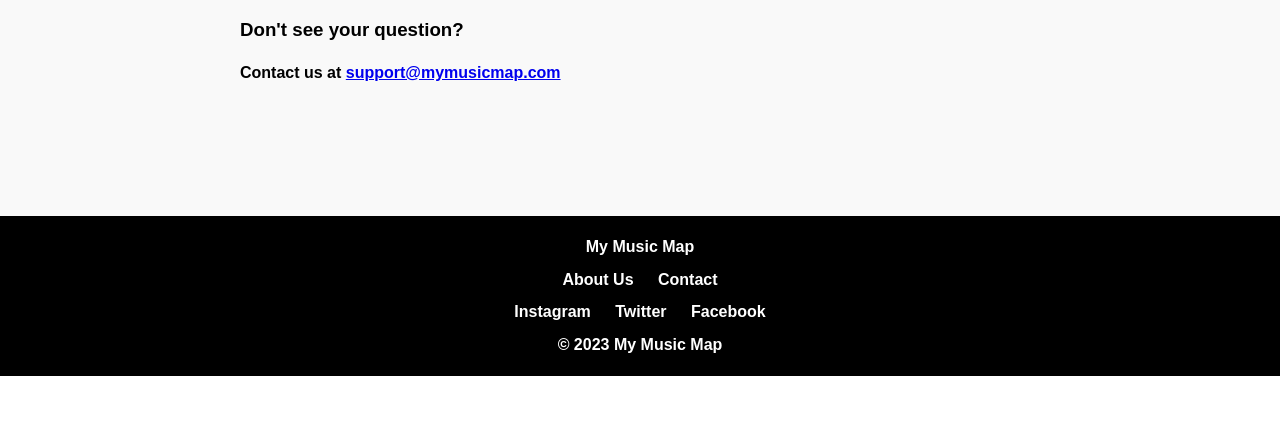
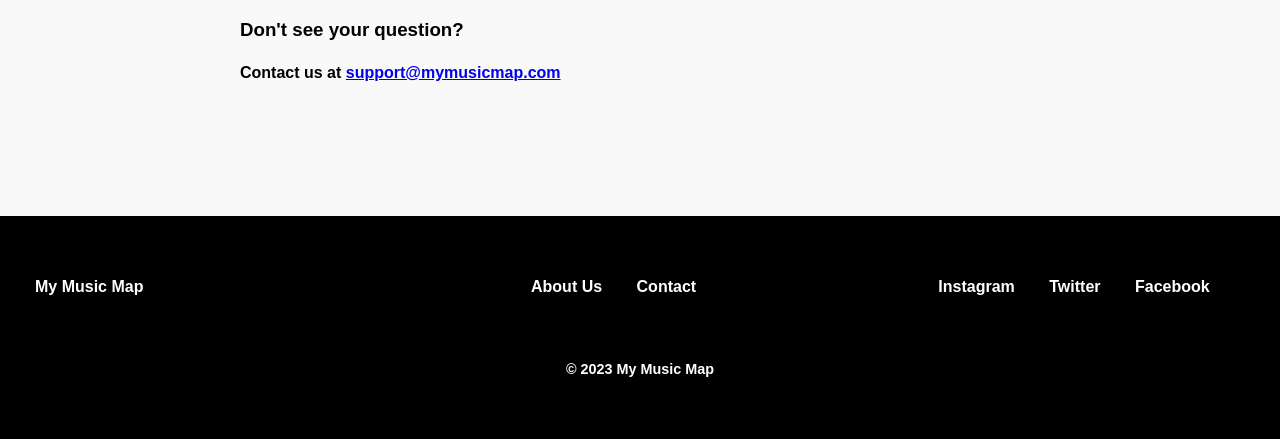
Before and after one commit to tirilrm/spotify-API, a Flask app: page / in a window 1280 px wide. Shown: the part 1747-2186 px from the top of the page. Before the commit the page ends 2123 px from the top, so only its background shows below. Run offline with Flask 3, Linux system fonts and the light colour scheme.

Commit message:
commit for pim styles.css

```diff
--- a/api/static/styles.css
+++ b/api/static/styles.css
@@ -216,20 +216,45 @@ body {
 #mh-footer {
     background-color: #000000; /* Footer background color */
     color: #ffffff; /* Text color */
-    padding: 20px;
+    padding: 60px 20px;
     text-align: center;
+    font-family: var(--font-family);
 }
 
 .mh-footer-hover a {
     color: #ffffff; /* Link color */
     text-decoration: none;
-    margin: 0 10px; /* Space between links */
+    margin: 0 15px;
+    font-size: 1rem;
 }
 
 .mh-footer-hover a:hover {
-    text-decoration: underline; /* Style for hover state */
+    text-decoration: underline;
+    color: #1DB954;
 }
 
 .mh-brand, .mh-top-links, .mh-social-icons {
-    margin-bottom: 10px;
+    margin-bottom: 30px;
+    display: inline-block; /* Align sections in a row */
+    width: 30%; /* Adjust as needed */
+    text-align: left;
 }
+.mh-brand {
+    width: 40%; /* Adjust width for brand section */
+}
+
+.mh-footer-hover nav {
+    display: flex;
+    justify-content: center;
+    flex-wrap: wrap;
+}
+
+.mh-social-icons {
+    text-align: center;
+}
+
+.mh-footer-hover span {
+    display: block; /* Make copyright a separate block */
+    margin-top: 30px; /* Space above copyright */
+    font-size: 0.9rem; /* Adjust as needed */
+}
```
